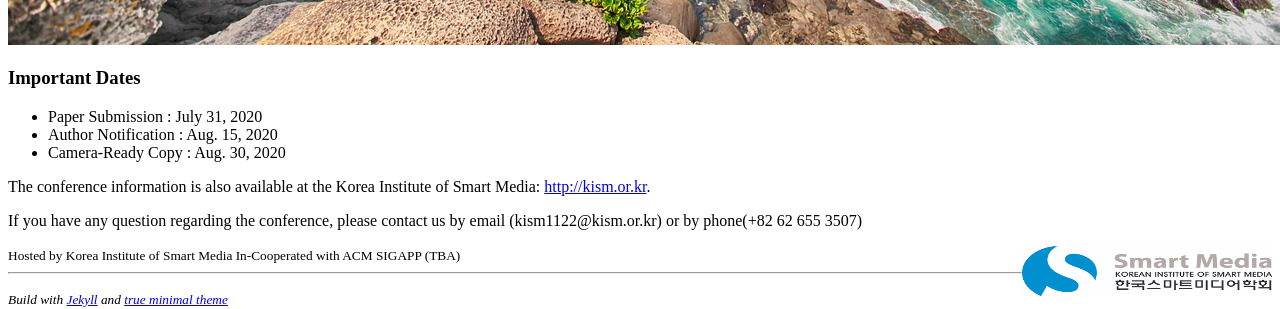
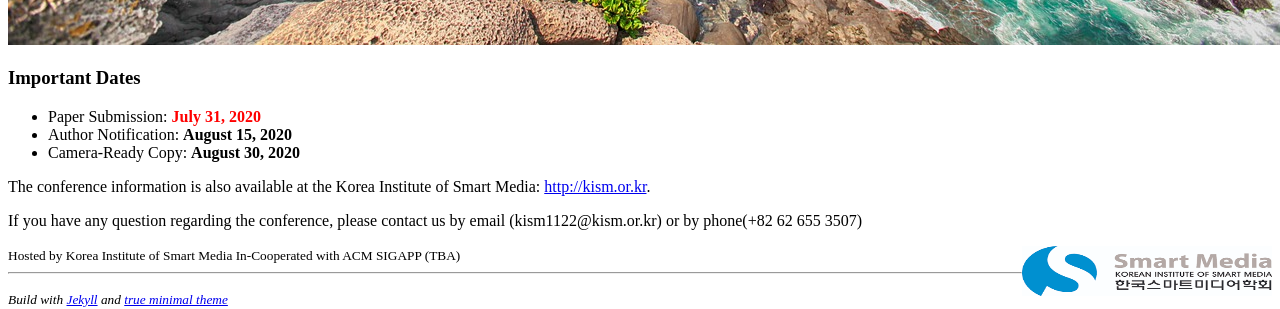
Before and after one commit to icea-conf/sma-2020.github.io, a Jekyll site: the page built from index.html, in a window 1280 px wide. Shown: the part 1077-1386 px from the top of the page. Built offline with Jekyll 4.4.1, drawn with Linux system fonts in a browser that asks for light colours; the list of posts is cut into pages by our own code.

Commit message:
Update index.html

```diff
--- a/index.html
+++ b/index.html
@@ -13,9 +13,9 @@
 
 <h3>Important Dates</h3>
 <ul>
-                            <li><a>Paper Submission : July	31,  2020 </a></li>
-                            <li><a>Author Notification : Aug.	15,  2020 </a></li>
-                            <li><a>Camera-Ready Copy : Aug.	30,  2020 </a></li>
+      <li><a>Paper Submission: </a><b style="color:#FF0000">July 31, 2020</b></li>
+      <li><a>Author Notification: </a><b>August 15, 2020</b></li>
+      <li><a>Camera-Ready Copy: </a><b>August 30, 2020</b></li>
 </ul>
 
 <p>The conference information is also available at the Korea Institute of Smart Media: <a href='http://kism.or.kr/'>http://kism.or.kr</a>.</p>
```
